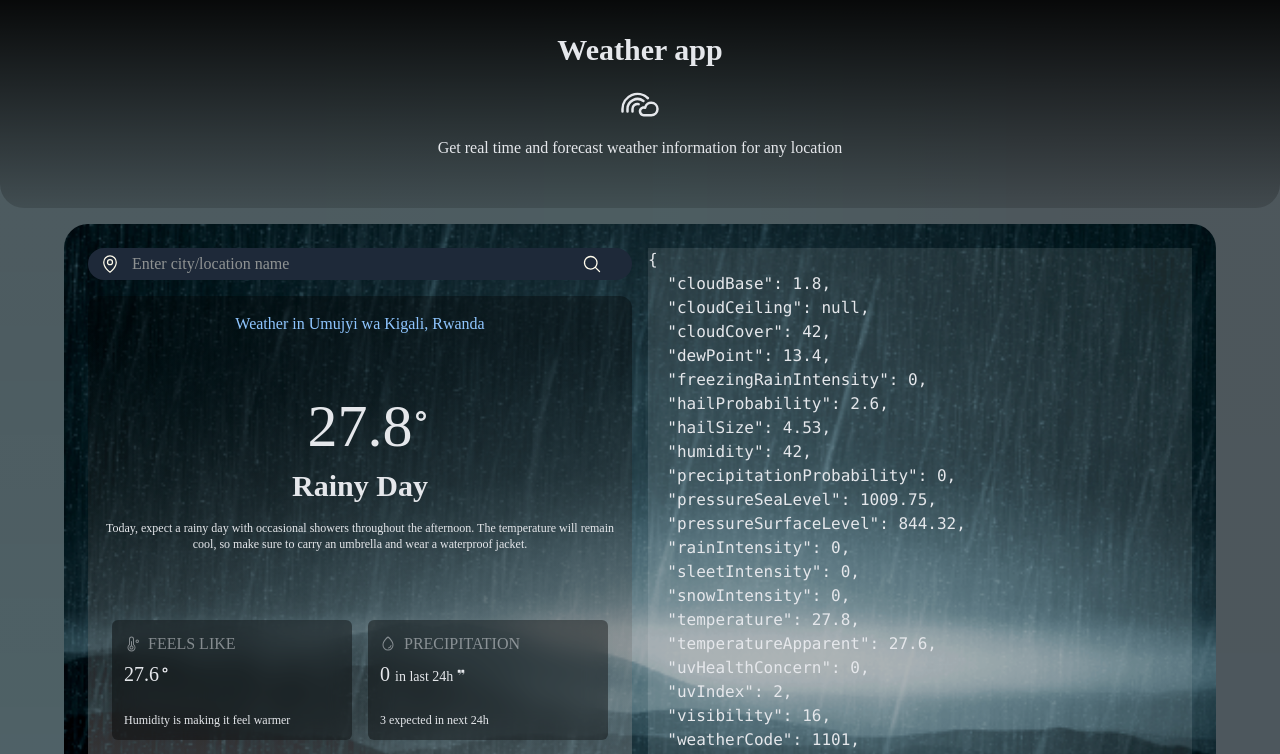
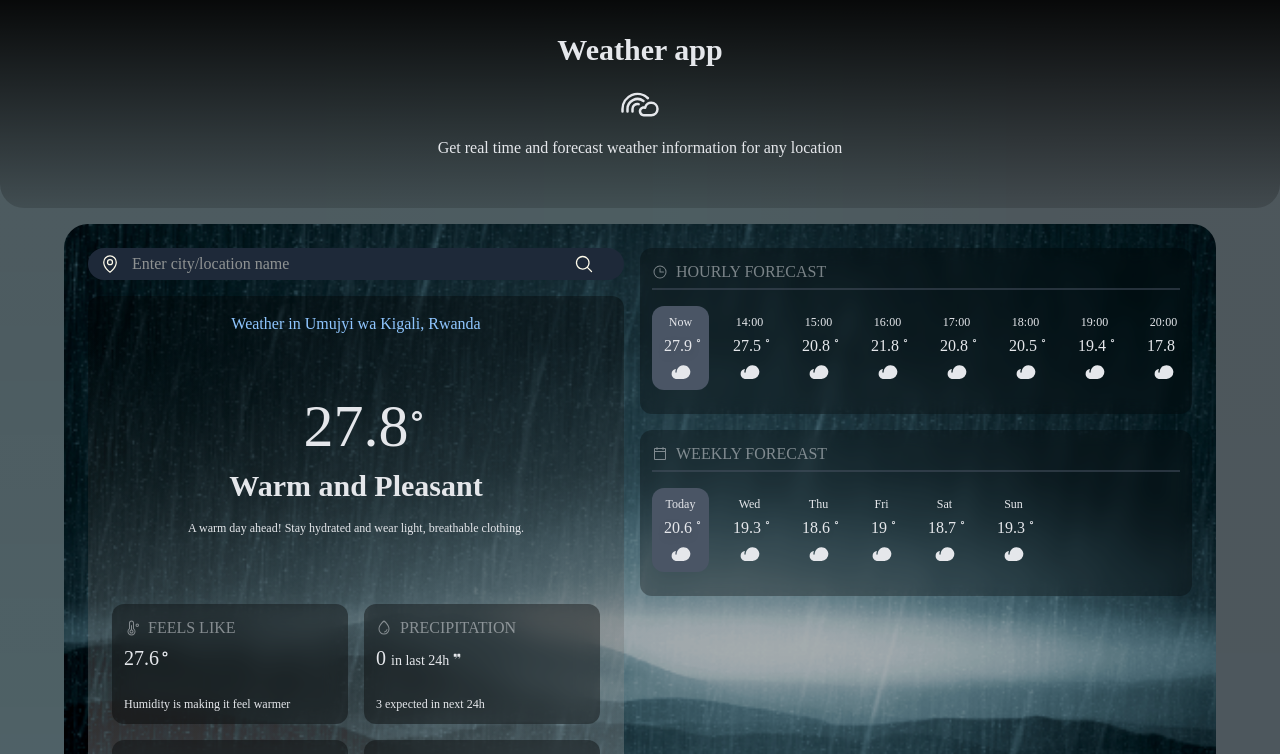
Before and after one commit to Hirwa9/weather-app, a React (Vite) app: page / in a window 1280 px wide. Shown: the top 754 px of the page. Built offline with nearby package versions, Linux system fonts and the light colour scheme; no server answers.

Commit message:
Create houly and daily forecast presentation and fix their overflow issues

```diff
--- a/src/App.jsx
+++ b/src/App.jsx
@@ -3,7 +3,7 @@ import { useState } from 'react';
 import './App.css';
 import { WEATHER_API_KEY } from './api/api';
 import axios from 'axios';
-import { DotOutline, Drop, DropHalf, Eye, Quotes, RainbowCloud, Spinner, Thermometer } from '@phosphor-icons/react';
+import { CalendarBlank, Clock, Cloud, DotOutline, Drop, DropHalf, Eye, Quotes, RainbowCloud, Spinner, Thermometer } from '@phosphor-icons/react';
 import weatherSample from './data/staticData.json';
 import SearchBar from './components/searchBar/SearchBar';
 import toast, { Toaster } from 'react-hot-toast';
@@ -29,13 +29,8 @@ function App() {
 	const [loading, setLoading] = useState(false);
 	const [error, setError] = useState(null);
 
-	// let data = JSON.parse(JSON.stringify(weather));
-	// console.log(weather?.timelines?.minutely[0]?.values?.temperature);
-	// console.log(
-	// 	JSON.parse(JSON.stringify(weather))
-	// 	// JSON.parse(JSON.parse(JSON.stringify(weather)))
-	// );
 	// console.log(typeof weather);
+	// console.log(weather?.timelines?.hourly.slice(1)[1]);
 
 	const fetchWeather = async (str) => {
 		if (!str || str.trim() === '' || str.trim().length < 2) {
@@ -66,6 +61,31 @@ function App() {
 
 	// console.log(weather);
 
+	// Weather related information
+	const temperature = weather?.timelines?.minutely[0]?.values?.temperature;
+
+	let weatherSubtitle = "Mild and Comfortable";
+	let weatherSummary =
+		"Today, expect comfortable temperatures throughout the day. A perfect time to enjoy outdoor activities.";
+
+	if (temperature <= 5) {
+		weatherSubtitle = "Freezing Cold";
+		weatherSummary =
+			"Bundle up! It's a freezing day outside. Wear heavy layers, gloves, and a warm hat to stay cozy.";
+	} else if (temperature > 5 && temperature <= 15) {
+		weatherSubtitle = "Chilly and Crisp";
+		weatherSummary =
+			"A cool and refreshing day! You might want a light jacket or a sweater for warmth.";
+	} else if (temperature > 25 && temperature <= 32) {
+		weatherSubtitle = "Warm and Pleasant";
+		weatherSummary =
+			"A warm day ahead! Stay hydrated and wear light, breathable clothing.";
+	} else if (temperature > 32) {
+		weatherSubtitle = "Hot and Sunny";
+		weatherSummary =
+			"It's a hot day! Avoid direct sunlight for long periods and drink plenty of water.";
+	}
+
 	return (
 		<>
 			<Toaster />
@@ -86,26 +106,26 @@ function App() {
 				</div>
 				{/* Design */}
 
-				<div className='max-w-6xl mx-auto flex flex-col md:flex-row gap-4 p-3 md:p-4 lg:p-6 image-bg rounded-3xl'>
+				<div className='w-6xl max-w-full mx-auto flex flex-col md:flex-row gap-4 p-3 md:p-4 lg:p-6 image-bg rounded-3xl'>
 					{/* First */}
-					<div className="flex flex-col md:flex-1">
+					<div className="flex flex-col w-[50%]">
 						<SearchBar search={fetchWeather} className="mb-4" />
 
 						<div className="flex-1 p-4 rounded-xl bg-linear-to-b from-black/35 to-white/30">
 							<div className='text-gray-200 mb-15'>
 								<h2 className='text-center text-blue-300'>Weather in {weather?.location?.name}</h2>
 								<div className="mx-auto mb-3 mt-15 w-fit text-center relative text-6xl">
-									{weather?.timelines?.minutely[0]?.values?.temperature} <DotOutline size={40} className='absolute top-0 end-0 translate-x-7' />
+									{temperature} <DotOutline size={40} className='absolute top-0 end-0 translate-x-7' />
 								</div>
-								<div className="text-center text-3xl font-semibold mb-4">Rainy Day</div>
+								<div className="text-center text-3xl font-semibold mb-4">{weatherSubtitle}</div>
 								<p className='text-xs text-center'>
-									Today, expect a rainy day with occasional showers throughout the afternoon. The temperature will remain cool, so make sure to carry an umbrella and wear a waterproof jacket.
+									{weatherSummary}
 								</p>
 							</div>
 							<div className='flex flex-wrap text-gray-200'>
 								{/*  */}
 								<div className="w-[50%] shrink-0 p-1 sm:p-2 ps-0">
-									<div className='h-full p-2 md:p-3 rounded-md bg-black/40 backdrop-blur-md'>
+									<div className='h-full p-2 md:p-3 rounded-xl bg-black/40 backdrop-blur-md'>
 										<div className="flex items-center gap-2 mb-1 uppercase opacity-50 overflow-hidden">
 											<Thermometer className='shrink-0' /> Feels like
 										</div>
@@ -119,7 +139,7 @@ function App() {
 								</div>
 								{/*  */}
 								<div className="w-[50%] shrink-0 p-1 sm:p-2 pe-0">
-									<div className='h-full p-2 md:p-3 rounded-md bg-black/40 backdrop-blur-md'>
+									<div className='h-full p-2 md:p-3 rounded-xl bg-black/40 backdrop-blur-md'>
 										<div className="flex items-center gap-2 mb-1 uppercase opacity-50 overflow-hidden">
 											<Drop className='shrink-0' /> Precipitation
 										</div>
@@ -133,7 +153,7 @@ function App() {
 								</div>
 								{/*  */}
 								<div className="w-[50%] shrink-0 p-1 sm:p-2 ps-0">
-									<div className='h-full p-2 md:p-3 rounded-md bg-black/40 backdrop-blur-md'>
+									<div className='h-full p-2 md:p-3 rounded-xl bg-black/40 backdrop-blur-md'>
 										<div className="flex items-center gap-2 mb-1 uppercase opacity-50 overflow-hidden">
 											<Eye className='shrink-0' /> Visibility
 										</div>
@@ -144,7 +164,7 @@ function App() {
 								</div>
 								{/*  */}
 								<div className="w-[50%] shrink-0 p-1 sm:p-2 pe-0">
-									<div className='h-full p-2 md:p-3 rounded-md bg-black/40 backdrop-blur-md'>
+									<div className='h-full p-2 md:p-3 rounded-xl bg-black/40 backdrop-blur-md'>
 										<div className="flex items-center gap-2 mb-1 uppercase opacity-50 overflow-hidden">
 											<DropHalf className='shrink-0' /> Humidity
 										</div>
@@ -161,10 +181,66 @@ function App() {
 					</div>
 
 					{/* Second */}
-					<div className="md:flex-1 bg-white/10">
-						<code className='text-gray-200' style={{ whiteSpace: 'pre-wrap' }}>
-							{JSON.stringify((weather?.timelines?.minutely[0].values), null, 2)}
-						</code>
+					{/* <div className="w-[50%] bg-white/10"> */}
+					<div className="w-[50%]">
+						{/* Hourly */}
+						<div className='mb-4 p-2 md:p-3 rounded-xl bg-black/30 text-gray-200 backdrop-blur-sm overflow-hidden'>
+							<div className="flex items-center gap-2 mb-4 uppercase opacity-50 overflow-hidden pb-1 border-b-2 border-b-gray-600">
+								<Clock /> Hourly forecast
+							</div>
+							<div className="max-w-full flex gap-3 overflow-auto">
+								<div className="flex flex-col items-center gap-1 w-fit mb-3 p-2 rounded-xl bg-gray-600">
+									<div className='text-xs'>Now</div>
+									<div className="w-fit text-center flex text-md translate-x-1">
+										<span className='drop-shadow-lg'>{weather?.timelines?.hourly[0]?.values?.temperatureApparent}</span> <DotOutline size={13} className='' />
+									</div>
+									<Cloud size={20} weight='fill' />
+								</div>
+								{weather?.timelines?.hourly
+									.slice(1)
+									.map((item, index) => (
+										<div key={index} className="flex flex-col items-center gap-1 w-fit mb-3 p-2 rounded-xl">
+											<div className='text-xs'>
+												{new Date(item.time).toLocaleTimeString([], { hour: '2-digit', minute: '2-digit', hour12: false })}
+											</div>
+											<div className="w-fit text-center flex text-md translate-x-1">
+												<span className='drop-shadow-lg'>{item.values?.temperatureApparent}</span> <DotOutline size={13} className='' />
+											</div>
+											<Cloud size={20} weight='fill' />
+										</div>
+									))
+								}
+							</div>
+						</div>
+						{/* Daily */}
+						<div className='mb-4 p-2 md:p-3 rounded-xl bg-black/30 text-gray-200 backdrop-blur-sm overflow-hidden'>
+							<div className="flex items-center gap-2 mb-4 uppercase opacity-50 overflow-hidden pb-1 border-b-2 border-b-gray-600">
+								<CalendarBlank /> Weekly forecast
+							</div>
+							<div className="max-w-full flex gap-3 overflow-auto">
+								<div className="flex flex-col items-center gap-1 w-fit mb-3 p-2 rounded-xl bg-gray-600">
+									<div className='text-xs'>Today</div>
+									<div className="w-fit text-center flex text-md translate-x-1">
+										<span className='drop-shadow-lg'>{weather?.timelines?.daily[0]?.values?.temperatureApparentAvg}</span> <DotOutline size={13} className='' />
+									</div>
+									<Cloud size={20} weight='fill' />
+								</div>
+								{weather?.timelines?.daily
+									.slice(1)
+									.map((item, index) => (
+										<div key={index} className="flex flex-col items-center gap-1 w-fit mb-3 p-2 rounded-xl">
+											<div className='text-xs'>
+												{new Date(item.time).toLocaleString([], { weekday: 'short' })}
+											</div>
+											<div className="w-fit text-center flex text-md translate-x-1">
+												<span className='drop-shadow-lg'>{item.values?.temperatureApparentAvg}</span> <DotOutline size={13} className='' />
+											</div>
+											<Cloud size={20} weight='fill' />
+										</div>
+									))
+								}
+							</div>
+						</div>
 					</div>
 				</div>
 
```
